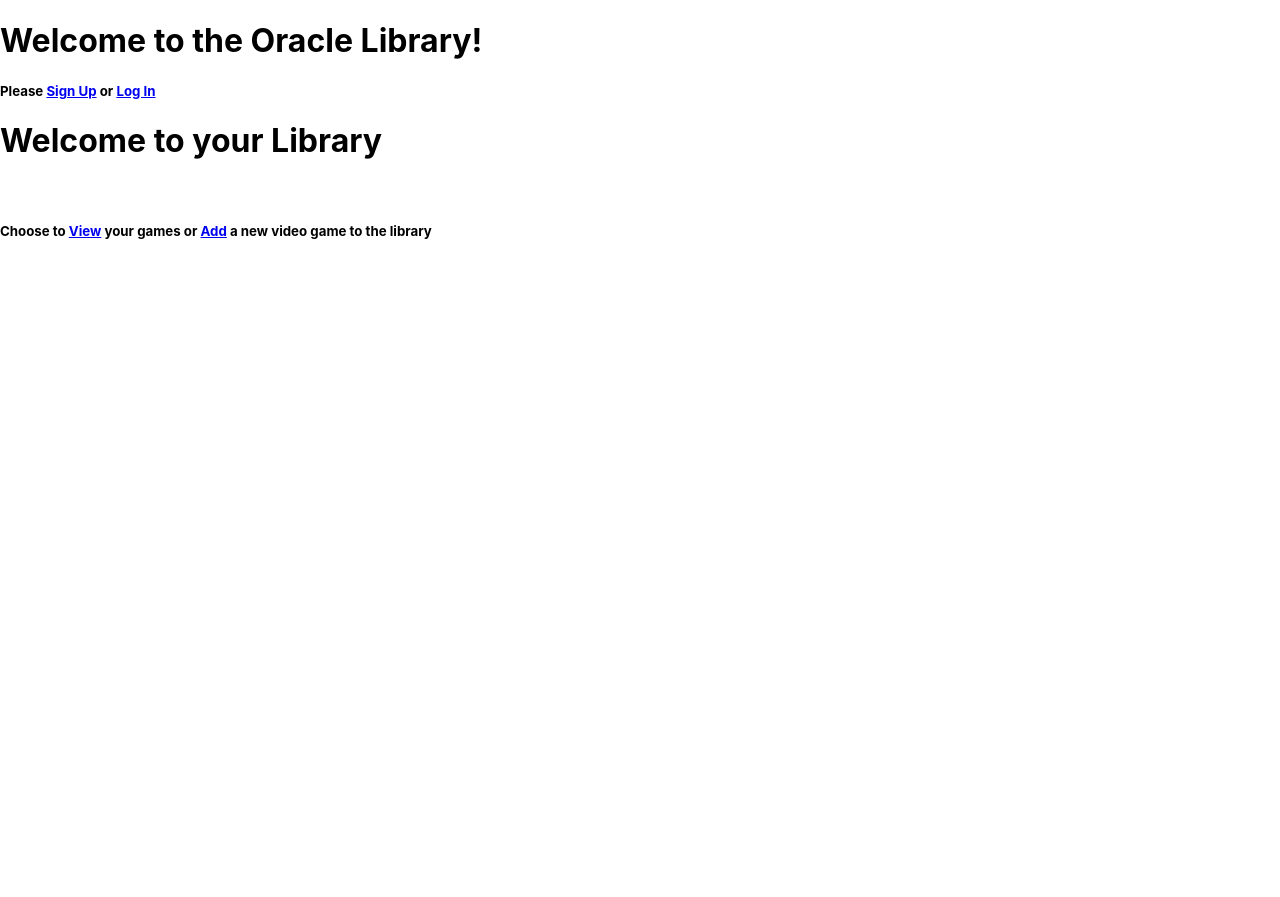
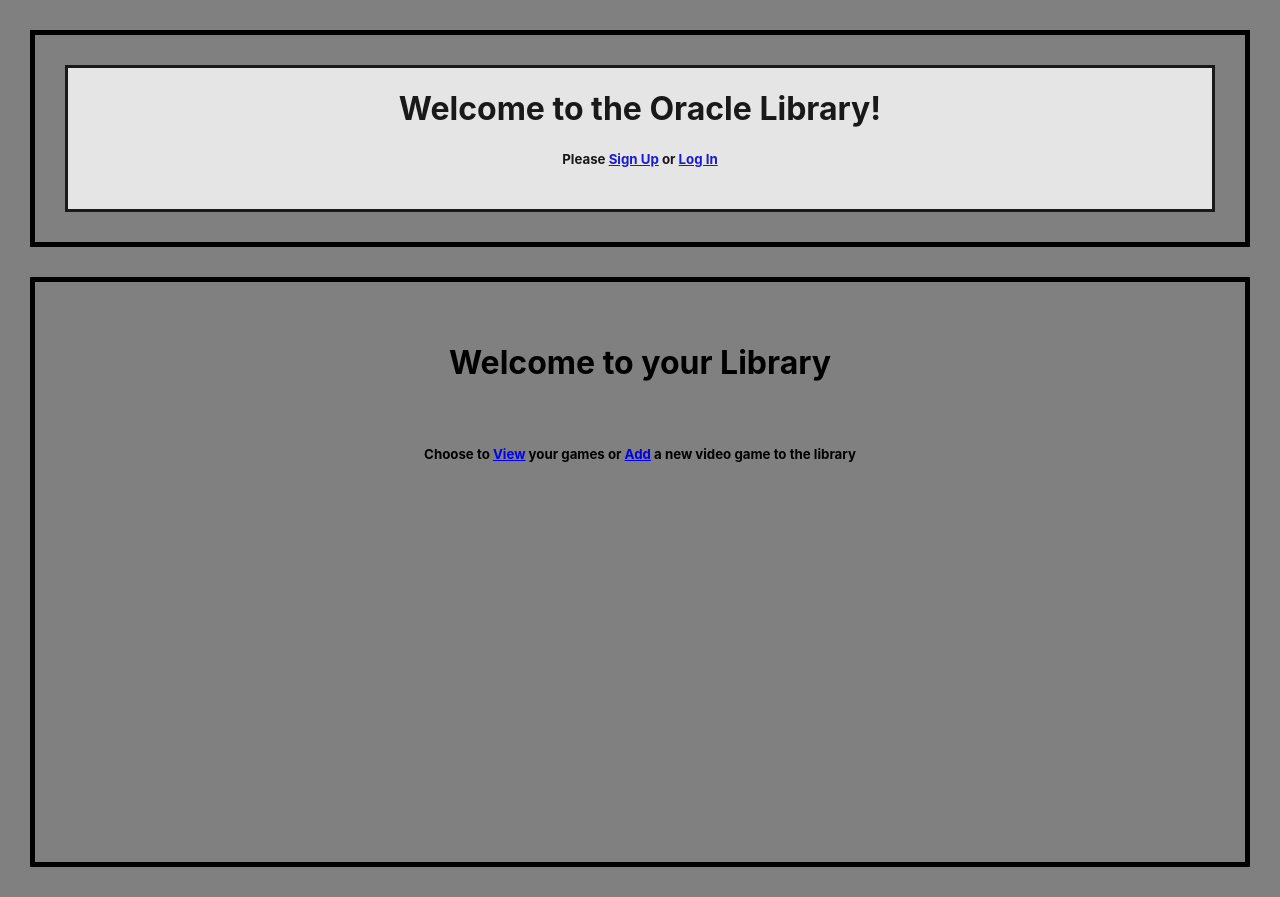
Before and after one commit to Cashman1396/Cosmos-Library, a React (Create React App) app: page /Welcome in a window 1280 px wide. Before the commit the page ends 800 px from the top, so only its background shows below. Built offline with nearby package versions, Linux system fonts and the light colour scheme; no server answers.

Commit message:
stylized css and changed multiple files

```diff
--- a/public/index.html
+++ b/public/index.html
@@ -21,7 +21,7 @@
       work correctly both with client-side routing and a non-root public URL.
       Learn how to configure a non-root public URL by running `npm run build`.
     -->
-    <title>React App</title>
+    <title>Oracle Library</title>
   </head>
   <body>
     <noscript>You need to enable JavaScript to run this app.</noscript>
--- a/src/actions/videoGames.js
+++ b/src/actions/videoGames.js
@@ -20,7 +20,7 @@ export const addVideoGame = (videoGame) => {
     }
 }
 
-export const updateVideoGameSuccess = (videoGame) => {
+export const updateVideoGameApprove = (videoGame) => {
     return {
         type: "UPDATE_VIDEO_GAME",
         videoGame
@@ -28,7 +28,7 @@ export const updateVideoGameSuccess = (videoGame) => {
 }
 
 //only fires on successful update
-export const deleteVideoGameSuccess = (videoGameId) => {
+export const deleteVideoGameApprove = (videoGameId) => {
     return {
         type: "DELETE_VIDEO_GAME",
         videoGameId
@@ -59,6 +59,7 @@ export const getVideoGames = () => {
     }
 }
 
+//POST REQUEST TO CREATE A NEW GAME TO THE LIBRARY
 export const createVideoGame = (videoGameData, history) => {
     return dispatch => {
         const updatedRailsData = {
@@ -73,6 +74,8 @@ export const createVideoGame = (videoGameData, history) => {
                 user_id: videoGameData.userId
             }
         }
+
+        // GET REQUEST to the VIDEO GAME API TO FETCH ALL GAMES IN SEED AND CREATED
         return fetch("http://localhost:3002/video_games/", {
             credentials: "include",
             method: "POST",
@@ -88,9 +91,9 @@ export const createVideoGame = (videoGameData, history) => {
             } else {
                 // console.log("this is resp.data for create VG", resp.data)
                 dispatch(addVideoGame(resp.data))
-                dispatch(getVideoGames()) //breaks if i comment this out
+                dispatch(getVideoGames())
                 dispatch(resetNewVideoGameForm())
-                history.push(`/videoGames/${resp.data.id}`) //NOW IT'S NOT RECOGNIZING HISTORY.PUSH
+                history.push(`/videoGames/${resp.data.id}`)
                 alert("Game has been added!")
 
             }
@@ -99,6 +102,7 @@ export const createVideoGame = (videoGameData, history) => {
     }
 }
 
+//UPDATE REQUEST WHEN EDITING VIDEO GAME FORM
 export const updateVideoGame = (videoGameData, history) => {
     return dispatch => {
         const updatedRailsData = {
@@ -125,8 +129,8 @@ export const updateVideoGame = (videoGameData, history) => {
             if (resp.error) {
                 alert(resp.error)
             } else {
-                dispatch(updateVideoGameSuccess(resp.data))
-                // dispatch(resetNewVideoGameForm())
+                dispatch(updateVideoGameApprove(resp.data))
+
                 history.push(`/videoGames/${resp.data.id}`)
             }
         })
@@ -134,6 +138,7 @@ export const updateVideoGame = (videoGameData, history) => {
     }
 }
 
+//DELETE REQUEST TO DELETE A GAME IN THE CURRENT USER LIBRARY
 export const deleteVideoGame = (videoGameId, history) => {
     return dispatch => {
         return fetch(`http://localhost:3002/video_games/${videoGameId}`, {
@@ -148,8 +153,8 @@ export const deleteVideoGame = (videoGameId, history) => {
             if (resp.error) {
                 alert(resp.error)
             } else {
-                dispatch(deleteVideoGameSuccess(videoGameId))
-                // dispatch(resetNewVideoGameForm())
+                dispatch(deleteVideoGameApprove(videoGameId))
+
                 history.push('/videoGames')
             }
         })
--- a/src/components/Home.js
+++ b/src/components/Home.js
@@ -1,11 +1,12 @@
+//Home Page component
 import React from 'react';
 import { Link } from 'react-router-dom'
 
-
+//home page
 const Home = () => {
     return (
-            <div className="home-card card">
-                <div className="transbox">
+            <div className="home card">
+                <div className="gamesbox">
                     <h1>Welcome to the Oracle Library!</h1>
                     <h5>Please <Link to="/signup">Sign Up</Link> or <Link to="/login">Log In</Link></h5>
                 </div>
--- a/src/components/NavBar.js
+++ b/src/components/NavBar.js
@@ -1,3 +1,4 @@
+// component for Navigation Bar
 import React from 'react'
 import Logout from './Logout'
 import { connect } from 'react-redux'
--- a/src/components/NewVideoGameForm.js
+++ b/src/components/NewVideoGameForm.js
@@ -19,7 +19,7 @@ const NewVideoGameForm = ({ formData, updateNewVideoGameForm, userId, handleSubm
                 handleSubmit(formData)
                 }}>
                 <div className="transbox">
-                    <h1>{editMode ? "Update Game" : "Add Game"}</h1>
+                    <h1>{editMode ? "Update the Library" : "Add to the Library"}</h1>
                     <input type="text" name="gameName" placeholder="Name" onChange={handleChange} value={gameName}/>
                     <input type="number" name="yearReleased" placeholder="Year Release(d)" onChange={handleChange} value={yearReleased}/>
                     <input type="text" name="gameGenre" placeholder="Genre" onChange={handleChange} value={gameGenre}/>
--- a/src/components/VideoGameCard.js
+++ b/src/components/VideoGameCard.js
@@ -5,13 +5,13 @@ const VideoGameCard = ({ videoGame }) => {
     return (
         videoGame ?
             <div className="card ">
-                <div className="transbox">
-                    <p><img src={videoGame.attributes.image_url} alt="cover img"></img></p>
+                <div className="gamesbox">
+                    <p><img src={videoGame.attributes.image_url} alt="cover art"></img></p>
                     <h3>{videoGame.attributes.game_name}</h3>
-                    <p>{videoGame.attributes.year_released}</p>
-                    <p>{videoGame.attributes.game_genre}</p>
-                    <p>{videoGame.attributes.game_rating}</p>
-                    <p>{videoGame.attributes.game_platform}</p>
+                    <p>Year: {videoGame.attributes.year_released}</p>
+                    <p>Genre: {videoGame.attributes.game_genre}</p>
+                    <p>Rated: {videoGame.attributes.game_rating}</p>
+                    <p>Platform: {videoGame.attributes.game_platform}</p>
                     <p>{videoGame.attributes.description}</p>
 
                     <Link className="btn" to={`/videoGames/${videoGame.id}/edit`}>Edit Game</Link>
--- a/src/components/Welcome.js
+++ b/src/components/Welcome.js
@@ -7,7 +7,6 @@ const Welcome = () => {
             <div className="welcome card">
                 <div className="transbox">
                     <h1>Welcome to your Library</h1>
-
                     <br/>
                     <h5>Choose to <Link to="/videoGames">View</Link> your games or <Link to="/videoGames/new">Add</Link> a new video game to the library</h5>
                 </div>
--- a/src/index.css
+++ b/src/index.css
@@ -1,5 +1,9 @@
 body {
   margin: 0;
+  padding: 0;
+  background-color: grey;
+  text-align: center;
+  align-items: center;
   font-family: -apple-system, BlinkMacSystemFont, 'Segoe UI', 'Roboto', 'Oxygen',
     'Ubuntu', 'Cantarell', 'Fira Sans', 'Droid Sans', 'Helvetica Neue',
     sans-serif;
@@ -7,7 +11,86 @@ body {
   -moz-osx-font-smoothing: grayscale;
 }
 
+
+
 code {
   font-family: source-code-pro, Menlo, Monaco, Consolas, 'Courier New',
     monospace;
 }
+
+.logo {
+  text-align: left;
+  font-weight: 500;
+}
+
+.home {
+  padding: auto;
+  background-repeat: none;
+}
+
+a:hover {
+  color: red;
+}
+
+
+.btn {
+  margin: 12px;
+  background-color: silver;
+}
+
+.nav-item {
+  text-align: right;
+  padding: 10px;
+}
+.card {
+  border: 5px solid;
+  margin: 30px;
+  background-size: cover;
+}
+
+.videoGame-card {
+  padding: 10px 5px;
+  margin: 10px;
+  width: auto;
+  position: center;
+  border-radius: 10px;
+  display: flex;
+  justify-content: center;
+}
+
+.form {
+  padding: 20px;
+}
+
+img {
+  position: center;
+  margin: 50px;
+  height: 450px;
+  width: auto;
+
+}
+
+.welcome {
+  padding: 40px;
+  height: 500px;
+}
+
+.gamesbox {
+  margin: 30px;
+  border: 3px solid black;
+  background-color: white;
+  opacity: 0.8;
+  padding-bottom: 20px;
+  border-radius: inherit;
+}
+
+.square {
+  float: left;
+  width: 350px;
+}
+
+
+.form {
+  padding: 35px;
+  margin: 10px;
+}
--- a/src/reducers/loginFormReducer.js
+++ b/src/reducers/loginReducer.js
@@ -4,7 +4,7 @@ const initialState = {
     password: ""
 }
 
-const loginFormReducer = (state = initialState, action) => {
+const loginReducer = (state = initialState, action) => {
     switch(action.type) {
         case "UPDATE_LOGIN_FORM":
             return action.formData
@@ -15,4 +15,4 @@ const loginFormReducer = (state = initialState, action) => {
     }
 }
 
-export default loginFormReducer
+export default loginReducer
--- a/src/store.js
+++ b/src/store.js
@@ -1,6 +1,6 @@
 import { createStore, applyMiddleware, combineReducers } from 'redux'
 import currentUser from './reducers/currentUser'
-import loginForm from './reducers/loginFormReducer'
+import loginForm from './reducers/loginReducer'
 import videoGames from './reducers/videoGamesReducer'
 import signupForm from './reducers/signupFormReducer'
 import newVideoGameForm from './reducers/newVideoGameFormReducer'
```
